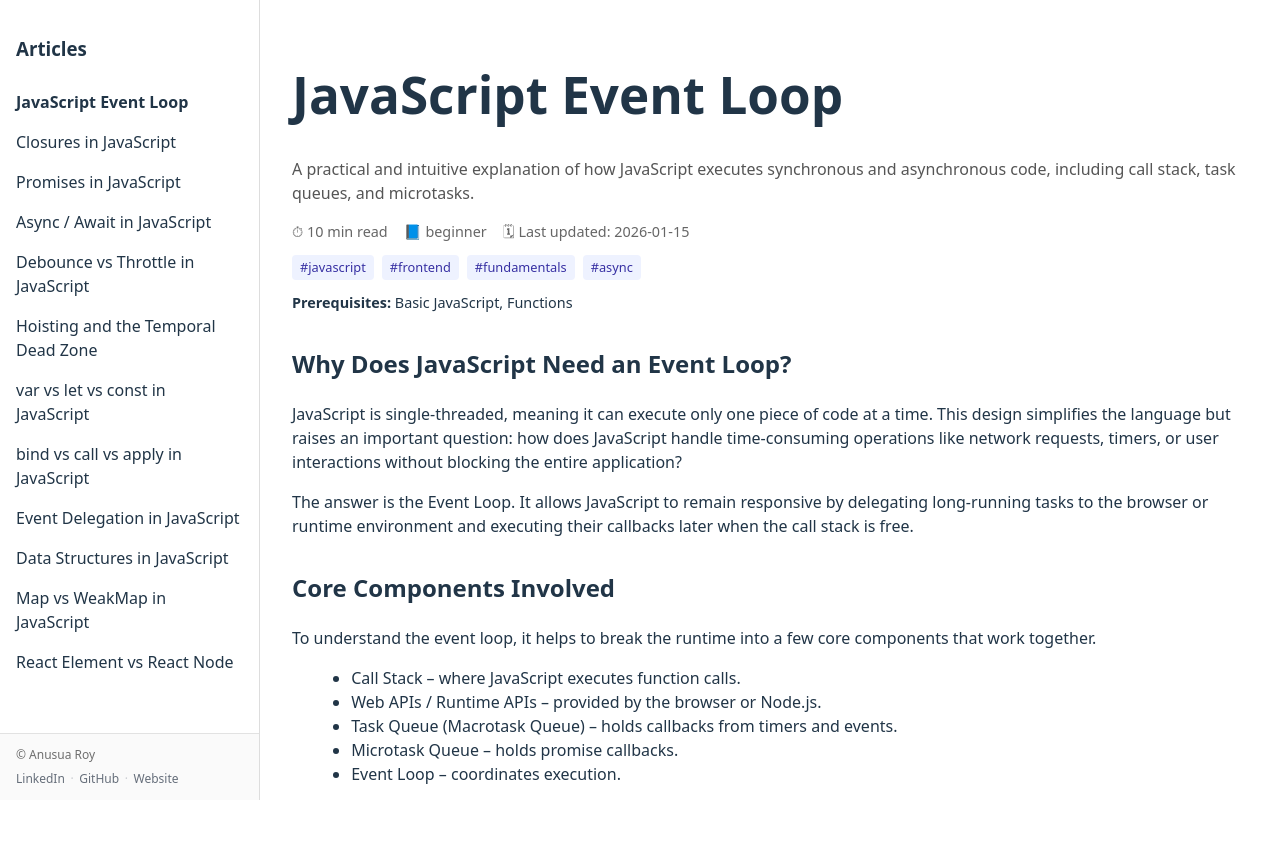
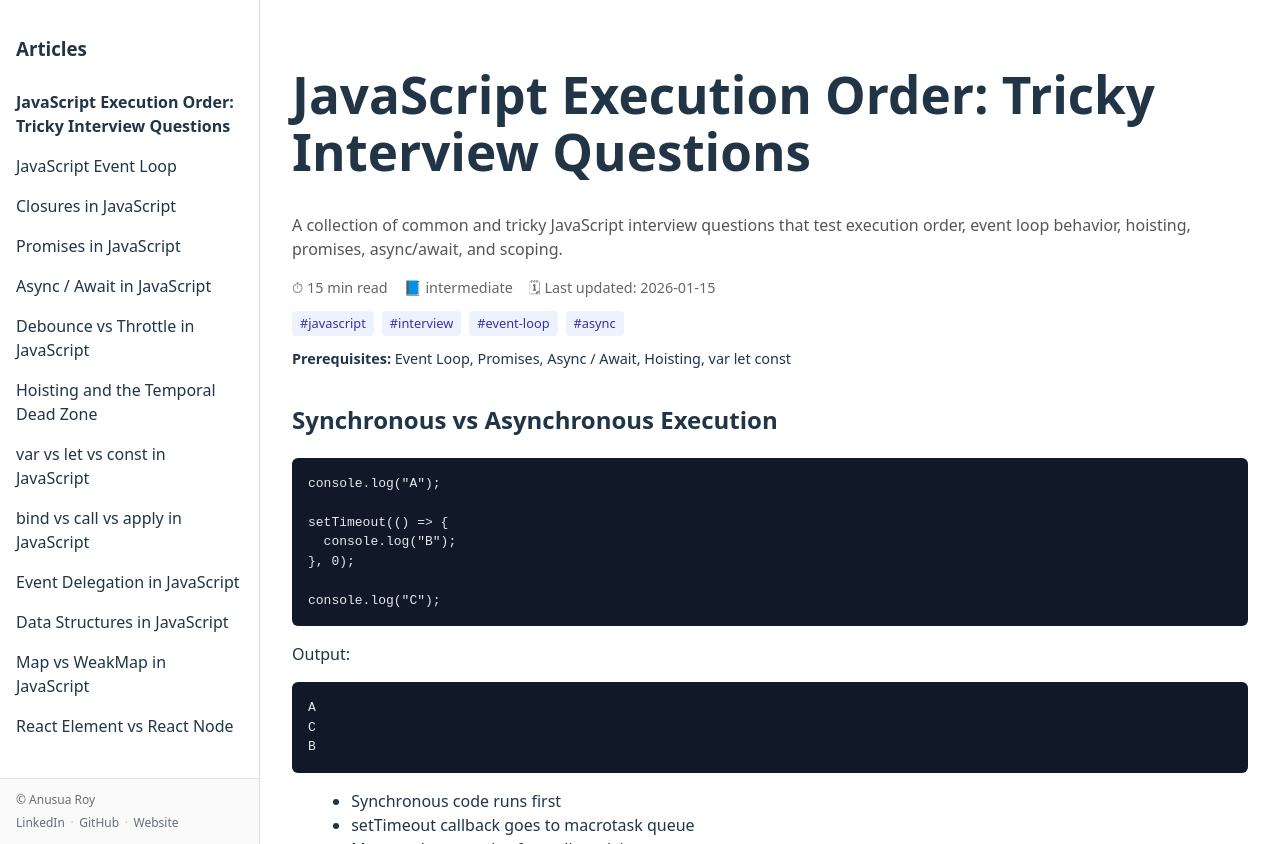
Before and after one commit to anusua-roy/knowledge-vlog, a React (Vite) app: page / in a window 1280 px wide. Before the commit the page ends 800 px from the top, so only its background shows below. Built offline with nearby package versions, Linux system fonts and the light colour scheme.

Commit message:
jsExecutionOrderInterviewArticle

```diff
--- a/src/data/articles/index.ts
+++ b/src/data/articles/index.ts
@@ -10,8 +10,10 @@ import { eventDelegationArticle } from "./event-delegation";
 import { dataStructuresArticle } from "./data-structures";
 import { mapWeakMapArticle } from "./map-vs-weakmap";
 import { reactElementNodeArticle } from "./react-element-vs-node";
+import { jsExecutionOrderInterviewArticle } from "./js-execution-order-interview";
 
 export const articles = [
+  jsExecutionOrderInterviewArticle,
   eventLoopArticle,
   closuresArticle,
   promisesArticle,
--- /dev/null
+++ b/src/data/articles/js-execution-order-interview.ts
@@ -0,0 +1,363 @@
+import type { Article } from "../types";
+
+export const jsExecutionOrderInterviewArticle: Article = {
+  id: "js-execution-order-interview",
+  title: "JavaScript Execution Order: Tricky Interview Questions",
+  description:
+    "A collection of common and tricky JavaScript interview questions that test execution order, event loop behavior, hoisting, promises, async/await, and scoping.",
+
+  tags: ["javascript", "interview", "event-loop", "async"],
+  level: "intermediate",
+  prerequisites: [
+    "Event Loop",
+    "Promises",
+    "Async / Await",
+    "Hoisting",
+    "var let const",
+  ],
+
+  readingTimeMinutes: 15,
+  lastUpdated: "2026-01-15",
+
+  sections: [
+    {
+      id: "sync-vs-async",
+      title: "Synchronous vs Asynchronous Execution",
+      content: [
+        {
+          type: "code",
+          language: "js",
+          value: `console.log("A");
+
+setTimeout(() => {
+  console.log("B");
+}, 0);
+
+console.log("C");`,
+        },
+        {
+          type: "text",
+          value: "Output:",
+        },
+        {
+          type: "code",
+          language: "js",
+          value: `A
+C
+B`,
+        },
+        {
+          type: "list",
+          items: [
+            "Synchronous code runs first",
+            "setTimeout callback goes to macrotask queue",
+            "Macrotasks run only after call stack is empty",
+          ],
+        },
+      ],
+    },
+
+    {
+      id: "promise-vs-timeout",
+      title: "Promise vs setTimeout",
+      content: [
+        {
+          type: "code",
+          language: "js",
+          value: `console.log("A");
+
+Promise.resolve().then(() => {
+  console.log("B");
+});
+
+setTimeout(() => {
+  console.log("C");
+}, 0);
+
+console.log("D");`,
+        },
+        {
+          type: "text",
+          value: "Output:",
+        },
+        {
+          type: "code",
+          language: "js",
+          value: `A
+D
+B
+C`,
+        },
+        {
+          type: "list",
+          items: [
+            "Promise callbacks are microtasks",
+            "Microtasks run before macrotasks",
+            "setTimeout callbacks are macrotasks",
+          ],
+        },
+      ],
+    },
+
+    {
+      id: "async-await-order",
+      title: "Async / Await Execution Order",
+      content: [
+        {
+          type: "code",
+          language: "js",
+          value: `async function test() {
+  console.log("A");
+  await Promise.resolve();
+  console.log("B");
+}
+
+console.log("C");
+test();
+console.log("D");`,
+        },
+        {
+          type: "text",
+          value: "Output:",
+        },
+        {
+          type: "code",
+          language: "js",
+          value: `C
+A
+D
+B`,
+        },
+        {
+          type: "list",
+          items: [
+            "Code before await runs synchronously",
+            "await pauses function execution",
+            "Code after await runs as a microtask",
+          ],
+        },
+      ],
+    },
+
+    {
+      id: "multiple-promises",
+      title: "Multiple Promise Chains",
+      content: [
+        {
+          type: "code",
+          language: "js",
+          value: `Promise.resolve()
+  .then(() => {
+    console.log("A");
+  })
+  .then(() => {
+    console.log("B");
+  });
+
+Promise.resolve().then(() => {
+  console.log("C");
+});`,
+        },
+        {
+          type: "text",
+          value: "Output:",
+        },
+        {
+          type: "code",
+          language: "js",
+          value: `A
+C
+B`,
+        },
+        {
+          type: "list",
+          items: [
+            "Microtasks are queued in order",
+            "Each then adds a new microtask",
+            "Second promise’s then can interleave",
+          ],
+        },
+      ],
+    },
+
+    {
+      id: "var-hoisting",
+      title: "Hoisting with var",
+      content: [
+        {
+          type: "code",
+          language: "js",
+          value: `console.log(a);
+var a = 10;`,
+        },
+        {
+          type: "text",
+          value: "Output:",
+        },
+        {
+          type: "code",
+          language: "js",
+          value: `undefined`,
+        },
+        {
+          type: "list",
+          items: [
+            "var declarations are hoisted",
+            "Initialization happens later",
+            "Access before assignment gives undefined",
+          ],
+        },
+      ],
+    },
+
+    {
+      id: "let-tdz",
+      title: "let and Temporal Dead Zone",
+      content: [
+        {
+          type: "code",
+          language: "js",
+          value: `console.log(b);
+let b = 20;`,
+        },
+        {
+          type: "text",
+          value: "Output:",
+        },
+        {
+          type: "code",
+          language: "js",
+          value: `ReferenceError`,
+        },
+        {
+          type: "list",
+          items: [
+            "let is hoisted but not initialized",
+            "Access before declaration is illegal",
+            "This phase is called Temporal Dead Zone",
+          ],
+        },
+      ],
+    },
+
+    {
+      id: "closures-loop",
+      title: "Closures Inside Loops",
+      content: [
+        {
+          type: "code",
+          language: "js",
+          value: `for (var i = 0; i < 3; i++) {
+  setTimeout(() => {
+    console.log(i);
+  }, 0);
+}`,
+        },
+        {
+          type: "text",
+          value: "Output:",
+        },
+        {
+          type: "code",
+          language: "js",
+          value: `3
+3
+3`,
+        },
+        {
+          type: "list",
+          items: [
+            "var is function-scoped",
+            "All callbacks share the same variable",
+            "Loop finishes before callbacks run",
+          ],
+        },
+      ],
+    },
+
+    {
+      id: "let-loop",
+      title: "let Inside Loops",
+      content: [
+        {
+          type: "code",
+          language: "js",
+          value: `for (let i = 0; i < 3; i++) {
+  setTimeout(() => {
+    console.log(i);
+  }, 0);
+}`,
+        },
+        {
+          type: "text",
+          value: "Output:",
+        },
+        {
+          type: "code",
+          language: "js",
+          value: `0
+1
+2`,
+        },
+        {
+          type: "list",
+          items: [
+            "let is block-scoped",
+            "Each iteration creates a new binding",
+            "Each callback captures its own value",
+          ],
+        },
+      ],
+    },
+
+    {
+      id: "promise-reject-chain",
+      title: "Promise Reject Flow",
+      content: [
+        {
+          type: "code",
+          language: "js",
+          value: `Promise.resolve()
+  .then(() => {
+    throw new Error("fail");
+  })
+  .then(() => {
+    console.log("A");
+  })
+  .catch(() => {
+    console.log("B");
+  });`,
+        },
+        {
+          type: "text",
+          value: "Output:",
+        },
+        {
+          type: "code",
+          language: "js",
+          value: `B`,
+        },
+        {
+          type: "list",
+          items: [
+            "Throwing inside then rejects the promise",
+            "Execution jumps to nearest catch",
+            "Subsequent then is skipped",
+          ],
+        },
+      ],
+    },
+
+    {
+      id: "final-tip",
+      title: "Interview Tip",
+      content: [
+        {
+          type: "text",
+          value:
+            "In interviews, always explain execution in this order: synchronous code, microtasks, macrotasks. Talk while reasoning — interviewers care more about your thought process than speed.",
+        },
+      ],
+    },
+  ],
+};
```
